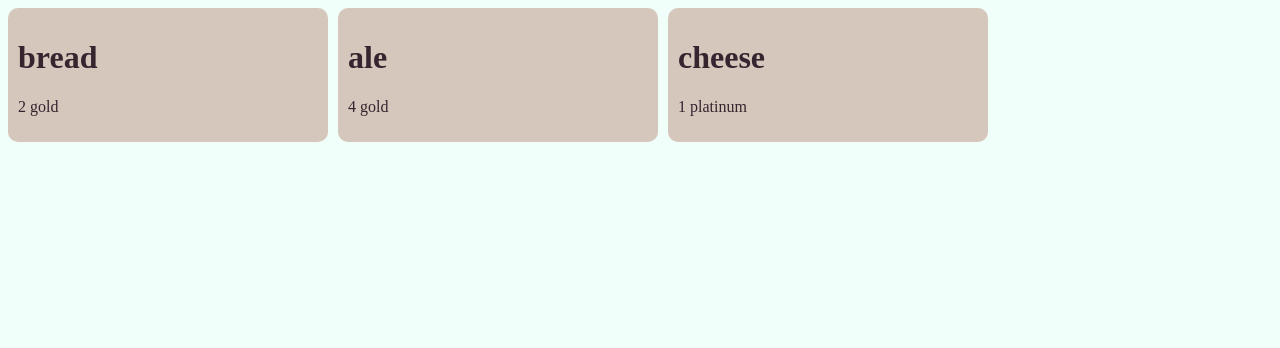
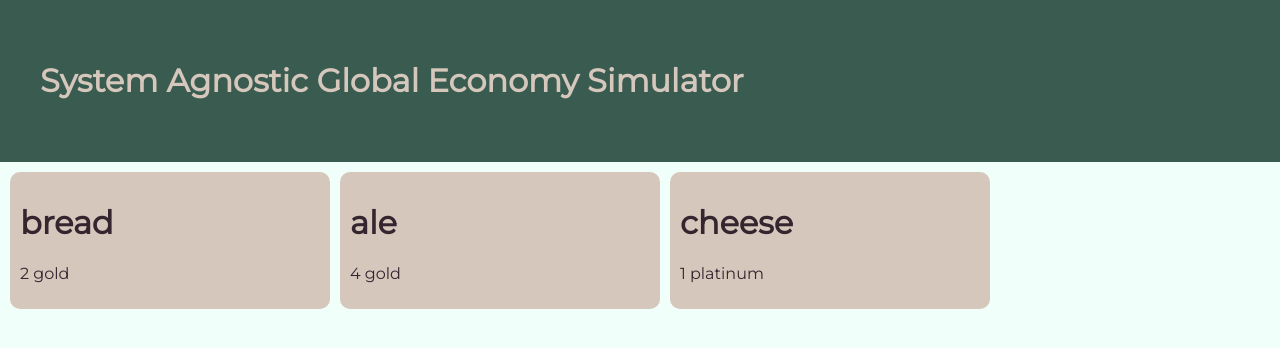
Before and after one commit to conesk21/sages, a React (Create React App) app: page / in a window 1280 px wide. Shown: the top 348 px of the page. Built offline with nearby package versions, Linux system fonts and the light colour scheme.

Commit message:
add header element and preliminary styling

```diff
--- a/src/App.js
+++ b/src/App.js
@@ -1,15 +1,14 @@
 import React, { Component } from "react";
-import { smallTown } from "./classes.js";
-import Card from "./Card.js";
-
+import Header from "./header.js";
+import Holder from "./economy.js";
 class App extends Component {
   render() {
-    const array = smallTown.names()
+
     return (
-      <div className="card-holder">
-      {array.map((itemName) =>{
-        return <Card name={itemName} value={smallTown.getItemValue(itemName)} price={smallTown.getPrice(itemName)}/>
-      })}
+      <div >
+        <Header />
+        <Holder />
+
       </div>)
   }
 }
--- /dev/null
+++ b/src/economy.js
@@ -0,0 +1,19 @@
+import React, { Component } from "react";
+import { smallTown } from "./classes.js";
+import Card from "./Card.js";
+
+class Holder extends Component {
+  render() {
+    const array = smallTown.names();
+    return (
+      <div className="card-holder">
+      {array.map((itemName, i) =>{
+        return <Card key={i}name={itemName} value={smallTown.getItemValue(itemName)} price={smallTown.getPrice(itemName)}/>
+      })}
+      </div>)
+  }
+}
+
+
+
+export default Holder;
--- /dev/null
+++ b/src/header.js
@@ -0,0 +1,15 @@
+import React, { Component } from "react";
+
+class Header extends Component {
+    render() {
+      return (
+        <header className="header">
+            <h1>System Agnostic Global Economy Simulator</h1>
+
+        </header>)
+    }
+  }
+
+
+
+  export default Header;
--- a/src/index.css
+++ b/src/index.css
@@ -1,3 +1,4 @@
+@import url('https://fonts.googleapis.com/css2?family=Montserrat:wght@200;300;400&display=swap');
 :root{
      --green: #395B50;
      --cream: #D5C7BC;
@@ -7,6 +8,15 @@
 
 body{
     background-color: var(--white);
+    margin: 0;
+    color: var(--cream);
+    font-family: 'Montserrat', 'Trebuchet MS', 'Lucida Sans Unicode', 'Lucida Grande', 'Lucida Sans', Arial, sans-serif;
+}
+
+header{
+    background-color: var(--green);
+    margin: 0;
+    padding: 40px
 }
 
 .card-holder{
@@ -14,6 +24,7 @@ body{
     align-items: center;
     flex-wrap: wrap;
     gap: 10px;
+    padding: 10px;
 }
 
 .item-card{
```
